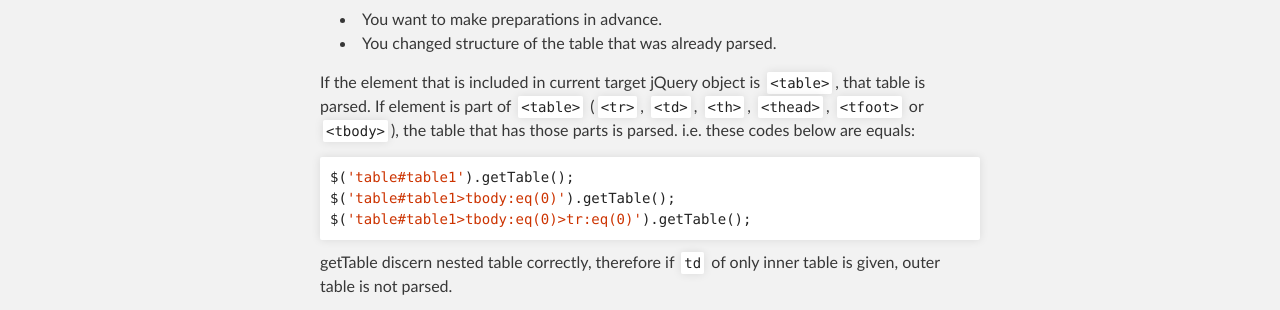
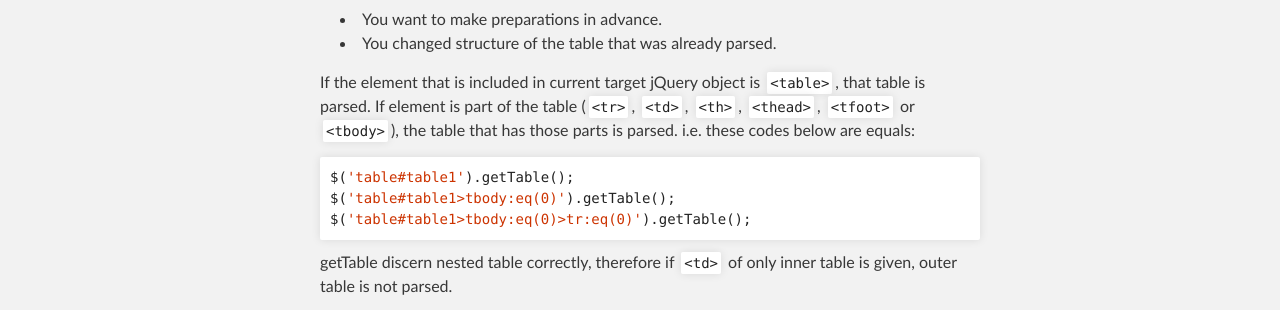
Before and after one commit to anseki/jquery-gettable, a plain HTML site: page index.html in a window 1280 px wide. Shown: the part 6990-7300 px from the top of the page. Drawn offline with nearby package versions, Linux system fonts and the light colour scheme.

Commit message:
Fix: README `td` -> `<td>`

```diff
--- a/index.html
+++ b/index.html
@@ -465,7 +465,7 @@ The cases of initialize method is needed are:</p>
 <ul>
 <li>You want to make preparations in advance.</li>
 <li>You changed structure of the table that was already parsed.</li>
-</ul><p>If the element that is included in current target jQuery object is <code>&lt;table&gt;</code>, that table is parsed. If element is part of <code>&lt;table&gt;</code> (<code>&lt;tr&gt;</code>, <code>&lt;td&gt;</code>, <code>&lt;th&gt;</code>, <code>&lt;thead&gt;</code>, <code>&lt;tfoot&gt;</code> or <code>&lt;tbody&gt;</code>), the table that has those parts  is parsed.
+</ul><p>If the element that is included in current target jQuery object is <code>&lt;table&gt;</code>, that table is parsed. If element is part of the table (<code>&lt;tr&gt;</code>, <code>&lt;td&gt;</code>, <code>&lt;th&gt;</code>, <code>&lt;thead&gt;</code>, <code>&lt;tfoot&gt;</code> or <code>&lt;tbody&gt;</code>), the table that has those parts  is parsed.
 i.e. these codes below are equals:</p>
 
 <div class="highlight highlight-js"><pre><span class="nx">$</span><span class="p">(</span><span class="s1">'table#table1'</span><span class="p">).</span><span class="nx">getTable</span><span class="p">();</span>
@@ -473,7 +473,7 @@ i.e. these codes below are equals:</p>
 <span class="nx">$</span><span class="p">(</span><span class="s1">'table#table1&gt;tbody:eq(0)&gt;tr:eq(0)'</span><span class="p">).</span><span class="nx">getTable</span><span class="p">();</span>
 </pre></div>
 
-<p>getTable discern nested table correctly, therefore if <code>td</code> of only inner table is given, outer table is not parsed.</p>
+<p>getTable discern nested table correctly, therefore if <code>&lt;td&gt;</code> of only inner table is given, outer table is not parsed.</p>
 
 <h2>
 <a name="note" class="anchor" href="#note"><span class="octicon octicon-link"></span></a>Note</h2>
```
